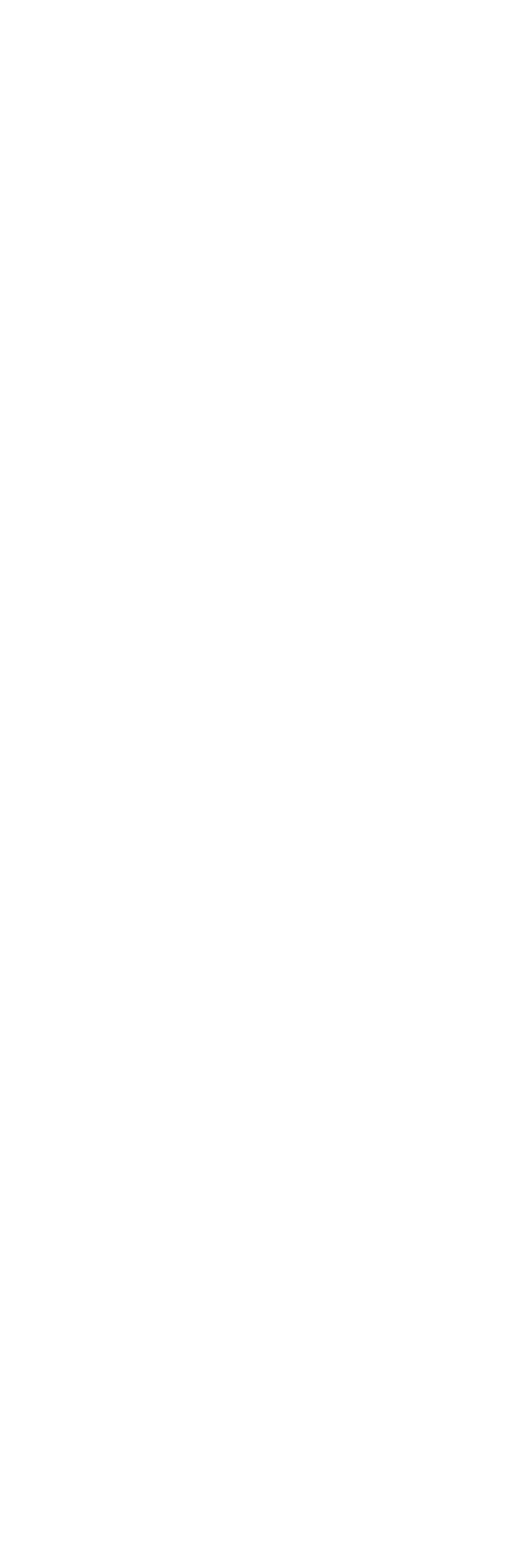
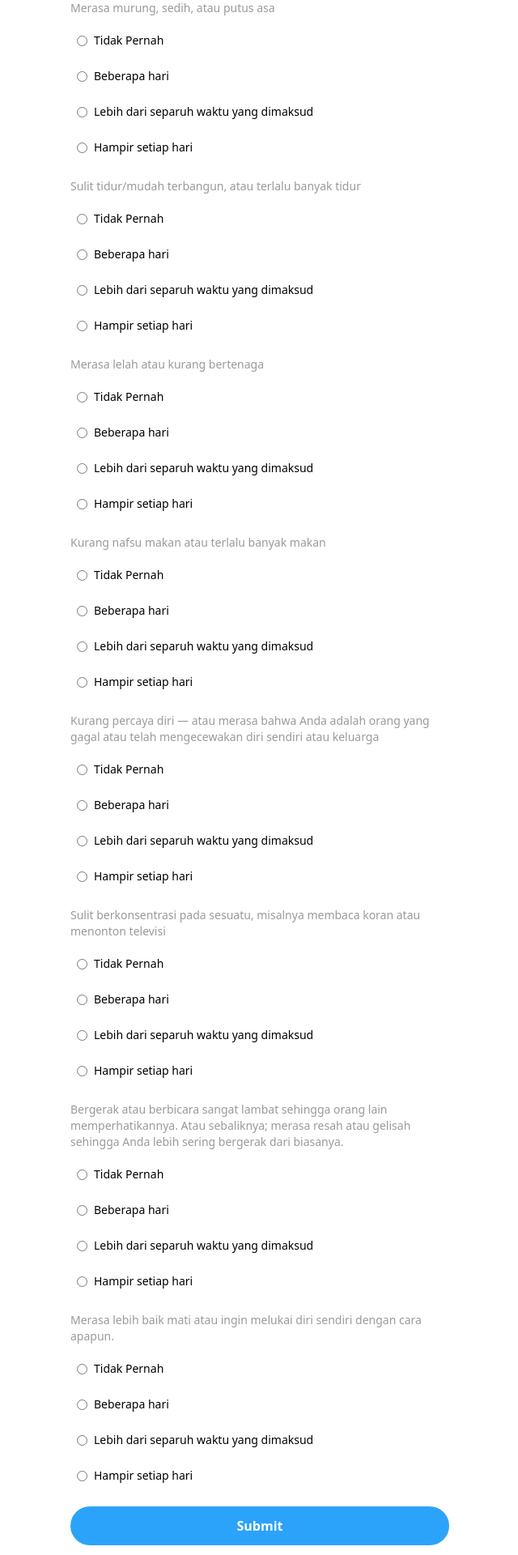
Before and after one commit to Personal-Health-Record/phr_frontend, a React (Create React App) app: page /screening/mental in a window 1280 px wide. Before the commit this address had no page. Shown: the part 360-2280 px from the top of the page at 81% size, without its empty margins (319-959 px from the left). Before the commit the page ends 800 px from the top, so only its background shows below. Built offline with nearby package versions, Linux system fonts and the light colour scheme.

Commit message:
feat: mental

```diff
--- /dev/null
+++ b/src/routes/ScreeningMental/index.tsx
@@ -0,0 +1,78 @@
+import { useNavigate } from "react-router-dom";
+import {
+  addSkriningKesehatan,
+  useGetSkriningKesehatanList,
+} from "../../helpers/skriningKesehatanHelper";
+import { useState } from "react";
+import { Skrining, mentalQuestion } from "../ScreeningPage/constants";
+import { getTodayFormatted } from "../../helpers/dateHelper";
+import Header from "../HomePage/components/Header";
+import FormMental from "../ScreeningPage/components/FormMental";
+
+const ScreeningMental = () => {
+  const navigate = useNavigate();
+  const { listSkrining } = useGetSkriningKesehatanList();
+  const [listScore, setListScore] = useState<number[]>(new Array(9).fill(0));
+
+  const handleSubimt = () => {
+    console.log({ listScore });
+    const totalScore = listScore.reduce(
+      (accumulator, currentValue) => accumulator + currentValue,
+      0
+    );
+
+    const skriningData: Skrining = {
+      id: Math.floor(Math.random() * 10000) + 1,
+      date: getTodayFormatted(),
+      location: "Mandiri",
+      skriningType: "Skrining Kesehatan Mental",
+      detail: {
+        gairah: listScore[0],
+        murung: listScore[1],
+        sulitTidur: listScore[2],
+        lelah: listScore[3],
+        nafsuMakanKurang: listScore[4],
+        kurangPd: listScore[5],
+        sulitKonsen: listScore[6],
+        lambat: listScore[7],
+        melukai: listScore[8],
+      },
+    };
+
+    addSkriningKesehatan(skriningData, listSkrining || []);
+
+    navigate(`/screening/mental/result?score=${totalScore}`);
+  };
+
+  return (
+    <div className="flex flex-col">
+      <Header title="Skrining Kesehatan Mental" />
+
+      <div className="flex py-5 px-4 flex-col gap-5">
+        <h3 className="font-semibold text-mainGrey text-sm mb-1">
+          Dalam 2 minggu terakhir, seberapa sering Anda terganggu oleh
+          masalah-masalah berikut?
+        </h3>
+
+        {mentalQuestion.map((question, index) => (
+          <FormMental
+            key={index}
+            title={question}
+            setScore={setListScore}
+            listScore={listScore}
+            idx={index}
+          />
+        ))}
+
+        <button
+          className="bg-mainBlue rounded-3xl text-white font-semibold py-3"
+          onClick={handleSubimt}
+        >
+          Submit
+        </button>
+      </div>
+    </div>
+  );
+};
+
+export default ScreeningMental;
--- /dev/null
+++ b/src/routes/ScreeningMentalDetail/index.tsx
@@ -0,0 +1,96 @@
+import { useEffect, useState } from "react";
+import { useLocation } from "react-router-dom";
+import { Mental } from "../ScreeningPage/constants";
+import { getSkriningById } from "../../helpers/skriningKesehatanHelper";
+import Header from "../HomePage/components/Header";
+import TextFieldDetail from "../ScreeningPage/components/TextFieldDetail";
+import BottomNavbarDownloadShare from "../HomePage/components/BottomNavbarDownloadShare";
+
+const DetailMental = () => {
+  const location = useLocation();
+  const searchParams = new URLSearchParams(location.search);
+  const [data, setData] = useState<Mental>();
+  const id = searchParams.get("id");
+
+  useEffect(() => {
+    const skriningData = getSkriningById(parseInt(id || ""));
+
+    setData(skriningData?.detail as Mental);
+  }, [id]);
+
+  const getValue = (val: number) => {
+    if (val === 0) {
+      return "Tidak Pernah";
+    }
+    if (val === 1) {
+      return "Beberapa hari";
+    }
+    if (val === 2) {
+      return "Lebih dari separuh waktu yang dimaksud";
+    }
+    if (val === 3) {
+      return "Hampir setiap hari";
+    }
+
+    return "";
+  };
+
+  return (
+    <div>
+      <Header title="Riwayat Skrining Kesehatan" />
+      <div className="flex flex-col w-full px-4 py-4 gap-3 mb-16">
+        <h3 className="font-semibold text-mainGrey text-sm">
+          Riwayat Kontak dan Perjalanan
+        </h3>
+
+        <TextFieldDetail
+          title="Kurang berminat atau bergairah dalam melakukan apapun"
+          data={getValue(data?.gairah || 0)}
+        />
+
+        <TextFieldDetail
+          title="Merasa murung, sedih, atau putus asa"
+          data={getValue(data?.murung || 0)}
+        />
+
+        <TextFieldDetail
+          title="Sulit tidur/mudah terbangun, atau terlalu banyak tidur"
+          data={getValue(data?.sulitTidur || 0)}
+        />
+
+        <TextFieldDetail
+          title="Merasa lelah atau kurang bertenaga"
+          data={getValue(data?.lelah || 0)}
+        />
+
+        <TextFieldDetail
+          title="Kurang nafsu makan atau terlalu banyak makan"
+          data={getValue(data?.nafsuMakanKurang || 0)}
+        />
+
+        <TextFieldDetail
+          title="Kurang percaya diri — atau merasa bahwa Anda adalah orang yang gagal atau telah mengecewakan diri sendiri atau keluarga"
+          data={getValue(data?.kurangPd || 0)}
+        />
+
+        <TextFieldDetail
+          title="Sulit berkonsentrasi pada sesuatu, misalnya membaca koran atau menonton televisi"
+          data={getValue(data?.sulitKonsen || 0)}
+        />
+
+        <TextFieldDetail
+          title="Bergerak atau berbicara sangat lambat sehingga orang lain memperhatikannya. Atau sebaliknya; merasa resah atau gelisah sehingga Anda lebih sering bergerak dari biasanya."
+          data={getValue(data?.lambat || 0)}
+        />
+
+        <TextFieldDetail
+          title="Merasa lebih baik mati atau ingin melukai diri sendiri dengan cara apapun."
+          data={getValue(data?.melukai || 0)}
+        />
+      </div>
+      <BottomNavbarDownloadShare body="" link="" title="" />
+    </div>
+  );
+};
+
+export default DetailMental;
--- /dev/null
+++ b/src/routes/ScreeningMentalResult/index.tsx
@@ -0,0 +1,48 @@
+import { useMemo } from "react";
+import { useLocation, useNavigate } from "react-router-dom";
+import Header from "../HomePage/components/Header";
+
+const ScreeningMentalResult = () => {
+  const location = useLocation();
+  const searchParams = new URLSearchParams(location.search);
+  const navigate = useNavigate();
+  const totalScore = searchParams.get("score");
+
+  const isMentalIssue = useMemo(() => {
+    if (totalScore) {
+      return parseInt(totalScore) > 8 ? true : false;
+    }
+
+    return false;
+  }, [totalScore]);
+
+  return (
+    <div className="flex flex-col">
+      <Header title="Skrining Mental " />
+
+      <div className="flex py-5 px-4 flex-col gap-10">
+        <p className="text-center shadow-md py-5 px-3 rounded-xl">
+          Anda{" "}
+          <span className="font-semibold text-mainBlue">
+            {isMentalIssue ? "Memiliki" : "Tidak memiliki"}
+          </span>{" "}
+          gejala depresi ringan
+        </p>
+
+        <div className="flex flex-col gap-5">
+          <button
+            className="bg-mainBlue rounded-3xl text-white font-semibold py-3"
+            onClick={() => navigate("/screening")}
+          >
+            Kembali ke Skrining Kesehatan
+          </button>
+          <button className="text-mainGrey" onClick={() => navigate("/")}>
+            Kembali ke Beranda
+          </button>
+        </div>
+      </div>
+    </div>
+  );
+};
+
+export default ScreeningMentalResult;
--- a/src/routes/index.tsx
+++ b/src/routes/index.tsx
@@ -15,6 +15,10 @@ import ScreeningCovid from "./ScreeningCovidPage";
 import ScreeningCovidResultPage from "./ScreeningCovidResultPage";
 import ScreeningDoctor from "./ScreeningDoctor";
 import ScreeningHistory from "./ScreeningHistory";
+import DetailCovid from "./ScreeningCovidDetailPage";
+import ScreeningMental from "./ScreeningMental";
+import ScreeningMentalResult from "./ScreeningMentalResult";
+import DetailMental from "./ScreeningMentalDetail";
 
 const MainRoutes = () => {
   return (
@@ -38,12 +42,19 @@ const MainRoutes = () => {
 
       <Route path="/screening" element={<ScreeningPage />} />
       <Route path="/screening/covid" element={<ScreeningCovid />} />
+      <Route path="/screening/covid/detail" element={<DetailCovid />} />
       <Route
         path="/screening/covid/result"
         element={<ScreeningCovidResultPage />}
       />
       <Route path="/screening/doctor" element={<ScreeningDoctor />} />
       <Route path="/screening/history" element={<ScreeningHistory />} />
+      <Route path="/screening/mental" element={<ScreeningMental />} />
+      <Route
+        path="/screening/mental/result"
+        element={<ScreeningMentalResult />}
+      />
+      <Route path="/screening/mental/detail" element={<DetailMental />} />
     </Routes>
   );
 };
```
